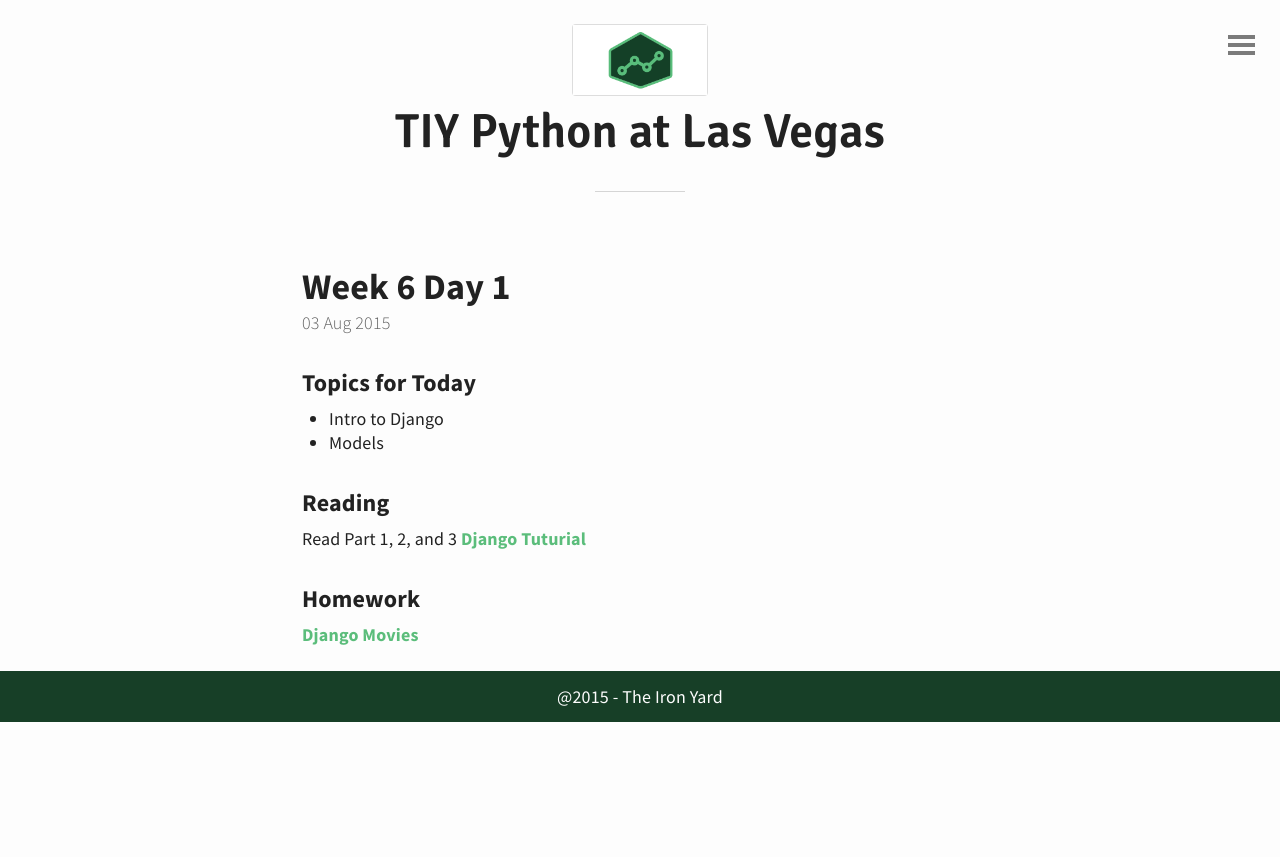
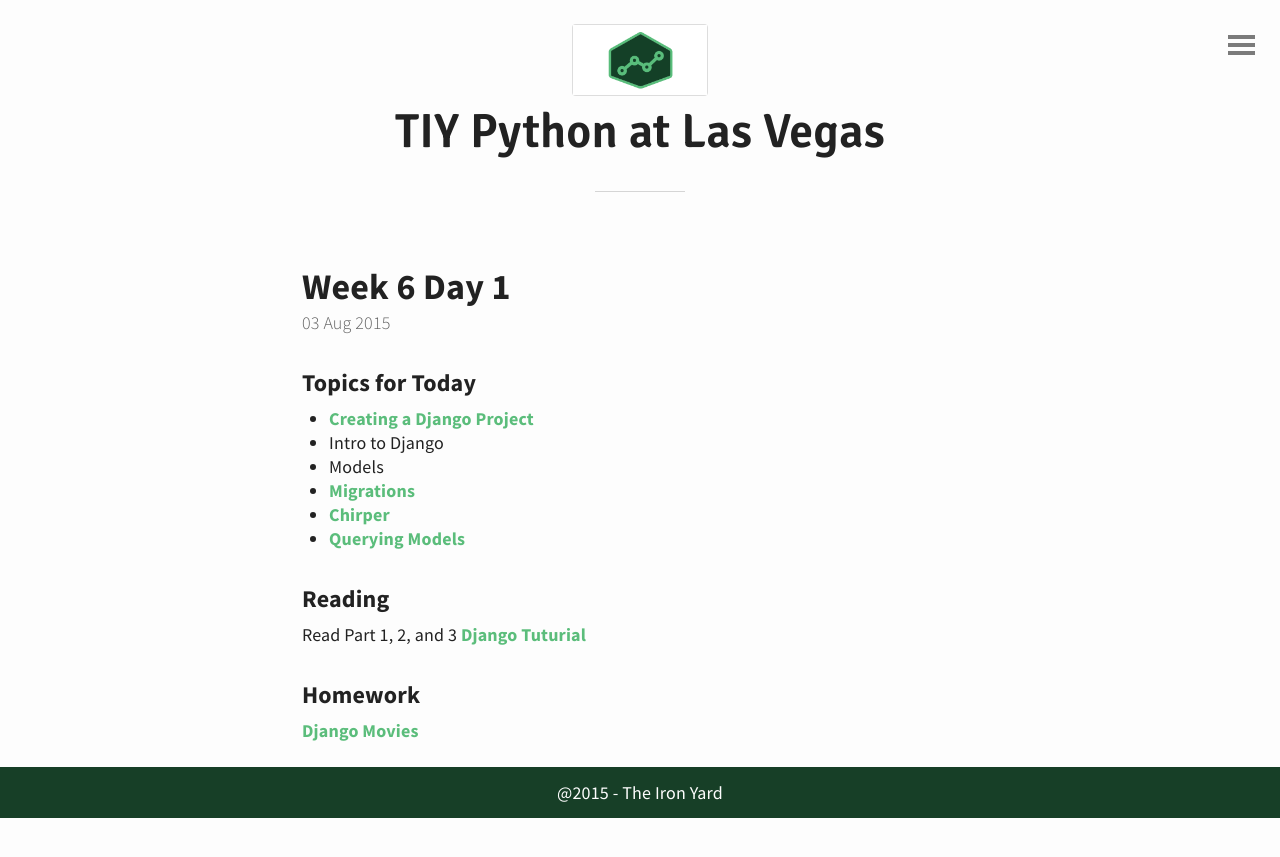
Before and after one commit to tiy-lv-python-2015-06/tiy-lv-python-2015-06.github.io, a Jekyll site: the page built from _posts/2015-08-03-Week-6-Day-1.md, in a window 1280 px wide. Shown: the top 857 px of the page. Built offline with Jekyll 4.4.1, drawn with Linux system fonts in a browser that asks for light colours.

Commit message:
Adding videos and links

```diff
--- a/_posts/2015-08-03-Week-6-Day-1.md
+++ b/_posts/2015-08-03-Week-6-Day-1.md
@@ -3,8 +3,12 @@
 ---
 
 ### Topics for Today
+* [Creating a Django Project](https://asciinema.org/a/76jjloscj4khzjad8lsg2cf30)
 * Intro to Django
 * Models
+* [Migrations](https://gist.github.com/jeffnb/8f12a217e532a7cecafd)
+* [Chirper](https://github.com/tiy-lv-python-2015-06/chirper/tree/day1)
+* [Querying Models](https://docs.djangoproject.com/en/1.8/ref/models/querysets/)
 
 ### Reading
 Read Part 1, 2, and 3 [Django Tuturial](https://docs.djangoproject.com/en/1.8/intro/)
```
